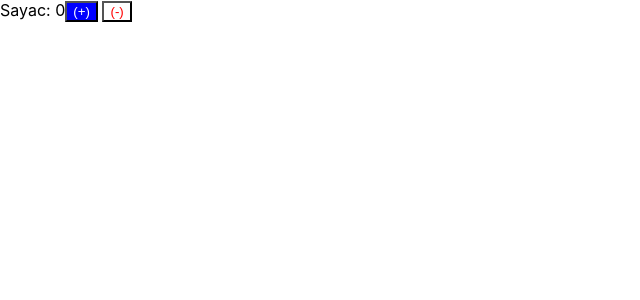
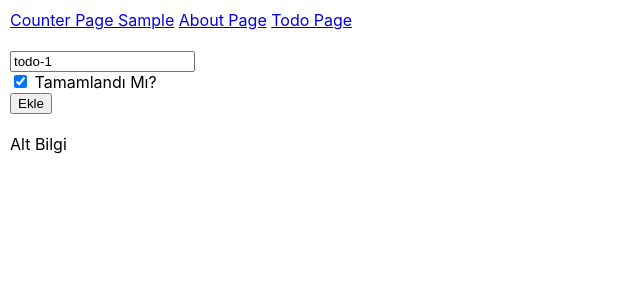
Before and after one commit to neominalsolutions/ArchitectReactTs01, a React (Create React App) app: page /todo-page in a window 1280 px wide. Shown: the top 300 px of the page, without its empty margins (0-640 px from the left). Built offline with nearby package versions, Linux system fonts and the light colour scheme.

Commit message:
Todo Page Component

```diff
--- a/package.json
+++ b/package.json
@@ -12,6 +12,7 @@
     "@types/react-dom": "^18.2.14",
     "react": "^18.2.0",
     "react-dom": "^18.2.0",
+    "react-router-dom": "^6.17.0",
     "react-scripts": "5.0.1",
     "typescript": "^4.9.5",
     "web-vitals": "^2.1.4"
--- a/src/index.tsx
+++ b/src/index.tsx
@@ -4,6 +4,9 @@ import './index.css';
 import reportWebVitals from './reportWebVitals';
 import App from './App';
 import CounterPage from './pages/CounterPage';
+import { BrowserRouter, Link, Outlet, Route, Routes } from 'react-router-dom';
+import TodoPage from './pages/TodoPage';
+// import { BrowserRouter, Routes } from 'react-router-dom';
 
 const root = ReactDOM.createRoot(
   document.getElementById('root') as HTMLElement
@@ -14,7 +17,39 @@ root.render(
     <>
         {/* <App title='App-1' />
         <App title='App-2' body='App2 Body' /> */}
-        <CounterPage />
+        {/* <CounterPage /> */}
+
+        {/* uygulama içerisinde Browser Route tag içerisinde kalan tüm componentler clientside routing işlemine tabi olucaklar */}
+        <BrowserRouter>
+          <Routes>
+              <Route path='/' element={<>
+                <header style={{padding:"10px"}}>
+                  <Link to="/counter-page">Counter Page Sample</Link>
+                  {' '}
+                  {/* aralarına boşluk bıraktık */}
+                  <Link to="/about">About Page</Link>
+                  {' '}
+                  <Link to="/todo-page">Todo Page</Link>
+                </header>
+                <main style={{padding:"10px"}}>
+                  {/* component içeriklerinin değiştiği kısım */}
+                  <Outlet />
+                </main>
+                <footer style={{padding:"10px"}}>
+                  Alt Bilgi
+                </footer></>
+            }>
+                <Route path='/counter-page' Component={CounterPage}></Route>
+                <Route path='/about' element={<>About Page</>}></Route>
+                <Route path='/todo-page' Component={TodoPage}></Route>
+              </Route>
+              <Route path='/admin' element={<Outlet />}>
+                <Route path='users' element={<>Admin Users</>}></Route>
+                <Route path='roles' element={<>Admin Roles</>}></Route>
+              </Route>
+          </Routes>
+        </BrowserRouter>
+
     </>
 
   // </React.StrictMode>
--- a/src/pages/CounterPage.tsx
+++ b/src/pages/CounterPage.tsx
@@ -1,14 +1,24 @@
+import { useState } from "react";
 import Button from "../components/Button";
 
 function CounterPage(){
-  let counter = 0;
+  // state kavramı
+  // component içerisinde kullanıcı etkileşimi sonunucunda değişen ve componentin tekrar render alınması sağlayan bir local durum yönetimidir.
+  const [name,setName] = useState<string>('');
+  const [counter,setCounter] = useState<number>(0); // counter değişkenin başlangıç değeri 0 olucak
+  // setCounter method ile counter state set edeceğimiz söyledik
+  // counter state get edeceğiz.
+  // yukarıdaki useState hook set edilen değer virtual dom tarafından takip ediliyor.
+  // let counter = 0;
   const increase = () => {
-    counter++;
+    // counter++; yanlış kullanım
+    setCounter(counter + 1);
     console.log("arttır",counter);
   }
   const decrease = () => {
-    counter--;
+    setCounter(counter - 1);
     console.log("azalt",counter);
+    // counter--;
   }
   return <>
    Sayac: <label>{counter}</label>
--- /dev/null
+++ b/src/pages/TodoPage.tsx
@@ -0,0 +1,35 @@
+import { useState } from "react";
+
+// apidan gelen Todo data type
+type TodoState = { id?:number; title:string; completed:boolean;}
+function TodoPage(){
+  // listeye eklenecek olan todo ait değerleri bu state içinde tutacağız
+ const [todo,setTodo] =  useState<TodoState>({title:'todo-1',completed:true});
+ // listeye yeni iş ekleme çıkarama işlemlerini todos ile yöneteceğiz
+ const [todos, setTodos] = useState<TodoState[]>([]);
+ // todos dizisine son state değerini ekleme işlemi gerçekleştireceğiz.
+ const addTodo = (event:Event) => {
+  event.preventDefault(); // form propegation stop ettirmek için yani form sayafı yeniden reload etmesini engellemek için kullanıldır
+ }
+ const OnInputChange = (event:any) => {
+  console.log('OnInputChange', event.target.value);
+  // Todo State set edeceğiz.
+ }
+ const OnCompletedChange = (event:any) => {
+  console.log('OnCompletedChange', event.target.checked);
+ }
+  return <>
+    <form onSubmit={(e:any) => addTodo(e)} method="post">
+      <input type="text" value={todo?.title} onChange={OnInputChange} />
+      <br></br>
+      <input type="checkbox" checked={todo.completed} onChange={OnCompletedChange}  /> Tamamlandı Mı?
+      <br></br>
+      <input type="submit" value="Ekle" />
+    </form>
+
+  </>
+
+}
+
+
+export default TodoPage;
```
Also changed, not shown: 1 other file (tests, documents, lock files or other folders).
